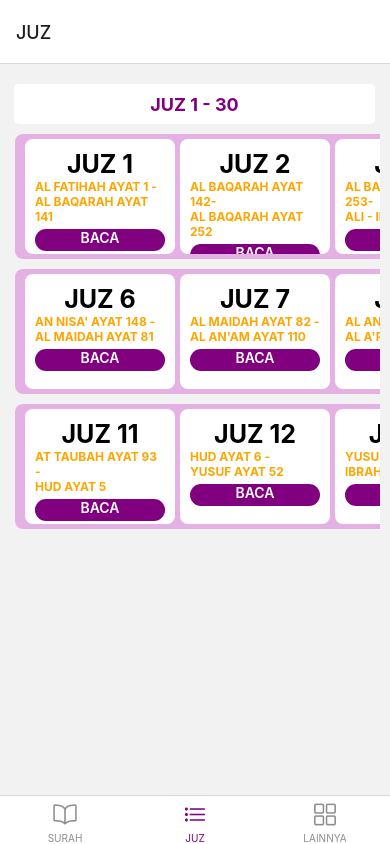
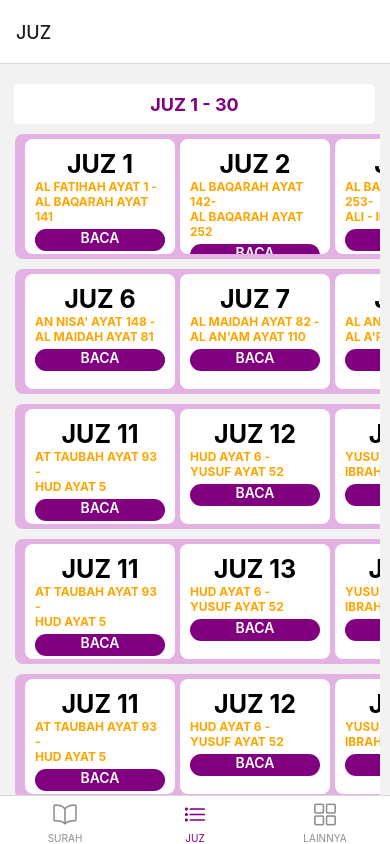
Before and after one commit to syaroh/React-Native-Alquran, a React Native app: screen /JUZ in a window 390 px wide. Built offline with nearby package versions, Linux system fonts and the light colour scheme; no server answers.

Commit message:
menampilkan detail surat dari 1 - 114

```diff
--- a/src/app.jsx
+++ b/src/app.jsx
@@ -8,8 +8,8 @@ import {createNativeStackNavigator} from '@react-navigation/native-stack';
 import {createBottomTabNavigator} from '@react-navigation/bottom-tabs';
 import Ionicons from 'react-native-vector-icons/Ionicons';
 import Detail from './screens/pages/Detail';
-import JUZ1 from './screens/pages/JUZ1';
 import DetailSurah1 from './screens/pages/DetailSurah1';
+import audioSurat from './screens/pages/audioSurat';
 
 const Stack = createNativeStackNavigator();
 const Tab = createBottomTabNavigator();
@@ -29,7 +29,8 @@ function App() {
           options={{headerShown: false}}
         />
         <Stack.Screen name="Detail" component={Detail} />
-        <Stack.Screen name="JUZ1" component={JUZ1} />
+        {/* <Stack.Screen name="JUZ1" component={JUZ1} /> */}
+        {/* <Stack.Screen name="audioSurat" component={audioSurat} /> */}
         <Stack.Screen name="DetailSurah1" component={DetailSurah1} />
       </Stack.Navigator>
     </NavigationContainer>
--- a/src/navigation/navigation.jsx
+++ b/src/navigation/navigation.jsx
@@ -7,7 +7,7 @@ import Surah from '../screens/Surah';
 import JUZ from '../screens/JUZ';
 import {createBottomTabNavigator} from '@react-navigation/bottom-tabs';
 import Detail from '../screens/pages/Detail';
-import JUZ1 from '../screens/pages/JUZ1';
+import JUZ1 from '../screens/pages/audioSurat';
 import DetailSurah1 from '../screens/pages/DetailSurah1';
 
 const Stack = createNativeStackNavigator();
--- a/src/screens/JUZ.jsx
+++ b/src/screens/JUZ.jsx
@@ -259,7 +259,154 @@ export default function JUZ({navigation}) {
         {/* Akhir View 3 */}
 
         {/* View 4 */}
+        <View>
+          <ScrollView horizontal={true}>
+            <View style={styles.kotakBesar}>
+              <ScrollView horizontal={true}>
+                {/* jus 11 */}
+                <View style={styles.kotakJuz}>
+                  <Text style={styles.angkaJuz}>JUZ 11</Text>
+                  <Text style={styles.surah1}>AT TAUBAH AYAT 93 -</Text>
+                  <Text style={styles.surah2}>HUD AYAT 5</Text>
+                  <View style={styles.tombolBaca}>
+                    <TouchableOpacity
+                      onPress={() => navigation.navigate('JUZ1')}>
+                      <Text style={styles.baca}>BACA</Text>
+                    </TouchableOpacity>
+                  </View>
+                </View>
+
+                {/* jus 12 */}
+                <View style={styles.kotakJuz}>
+                  <Text style={styles.angkaJuz}>JUZ 13</Text>
+                  <Text style={styles.surah1}>HUD AYAT 6 -</Text>
+                  <Text style={styles.surah2}>YUSUF AYAT 52</Text>
+                  <View style={styles.tombolBaca}>
+                    <TouchableOpacity
+                      onPress={() => navigation.navigate('JUZ1')}>
+                      <Text style={styles.baca}>BACA</Text>
+                    </TouchableOpacity>
+                  </View>
+                </View>
+
+                {/* jus 13 */}
+                <View style={styles.kotakJuz}>
+                  <Text style={styles.angkaJuz}>JUZ 14</Text>
+                  <Text style={styles.surah1}>YUSUF AYAT 53 -</Text>
+                  <Text style={styles.surah2}>IBRAHIM AYAT 52</Text>
+                  <View style={styles.tombolBaca}>
+                    <TouchableOpacity
+                      onPress={() => navigation.navigate('JUZ1')}>
+                      <Text style={styles.baca}>BACA</Text>
+                    </TouchableOpacity>
+                  </View>
+                </View>
+
+                {/* jus 14 */}
+                <View style={styles.kotakJuz}>
+                  <Text style={styles.angkaJuz}>JUZ 15</Text>
+                  <Text style={styles.surah1}>AL HIJR AYAT 1 -</Text>
+                  <Text style={styles.surah2}>AL NAHL AYAT 128</Text>
+                  <View style={styles.tombolBaca}>
+                    <TouchableOpacity
+                      onPress={() => navigation.navigate('JUZ1')}>
+                      <Text style={styles.baca}>BACA</Text>
+                    </TouchableOpacity>
+                  </View>
+                </View>
+
+                {/* jus 15 */}
+                <View style={styles.kotakJuz}>
+                  <Text style={styles.angkaJuz}>JUZ 16</Text>
+                  <Text style={styles.surah1}>AL ISRA' AYAT 1 -</Text>
+                  <Text style={styles.surah2}>AL KAHFI AYAT 74</Text>
+                  <View style={styles.tombolBaca}>
+                    <TouchableOpacity
+                      onPress={() => navigation.navigate('JUZ1')}>
+                      <Text style={styles.baca}>BACA</Text>
+                    </TouchableOpacity>
+                  </View>
+                </View>
+              </ScrollView>
+            </View>
+          </ScrollView>
+        </View>
         {/* akhir View 4 */}
+
+        {/* View 5 */}
+        <View>
+          <ScrollView horizontal={true}>
+            <View style={styles.kotakBesar}>
+              <ScrollView horizontal={true}>
+                {/* jus 11 */}
+                <View style={styles.kotakJuz}>
+                  <Text style={styles.angkaJuz}>JUZ 11</Text>
+                  <Text style={styles.surah1}>AT TAUBAH AYAT 93 -</Text>
+                  <Text style={styles.surah2}>HUD AYAT 5</Text>
+                  <View style={styles.tombolBaca}>
+                    <TouchableOpacity
+                      onPress={() => navigation.navigate('JUZ1')}>
+                      <Text style={styles.baca}>BACA</Text>
+                    </TouchableOpacity>
+                  </View>
+                </View>
+
+                {/* jus 12 */}
+                <View style={styles.kotakJuz}>
+                  <Text style={styles.angkaJuz}>JUZ 12</Text>
+                  <Text style={styles.surah1}>HUD AYAT 6 -</Text>
+                  <Text style={styles.surah2}>YUSUF AYAT 52</Text>
+                  <View style={styles.tombolBaca}>
+                    <TouchableOpacity
+                      onPress={() => navigation.navigate('JUZ1')}>
+                      <Text style={styles.baca}>BACA</Text>
+                    </TouchableOpacity>
+                  </View>
+                </View>
+
+                {/* jus 13 */}
+                <View style={styles.kotakJuz}>
+                  <Text style={styles.angkaJuz}>JUZ 13</Text>
+                  <Text style={styles.surah1}>YUSUF AYAT 53 -</Text>
+                  <Text style={styles.surah2}>IBRAHIM AYAT 52</Text>
+                  <View style={styles.tombolBaca}>
+                    <TouchableOpacity
+                      onPress={() => navigation.navigate('JUZ1')}>
+                      <Text style={styles.baca}>BACA</Text>
+                    </TouchableOpacity>
+                  </View>
+                </View>
+
+                {/* jus 14 */}
+                <View style={styles.kotakJuz}>
+                  <Text style={styles.angkaJuz}>JUZ 14</Text>
+                  <Text style={styles.surah1}>AL HIJR AYAT 1 -</Text>
+                  <Text style={styles.surah2}>AL NAHL AYAT 128</Text>
+                  <View style={styles.tombolBaca}>
+                    <TouchableOpacity
+                      onPress={() => navigation.navigate('JUZ1')}>
+                      <Text style={styles.baca}>BACA</Text>
+                    </TouchableOpacity>
+                  </View>
+                </View>
+
+                {/* jus 15 */}
+                <View style={styles.kotakJuz}>
+                  <Text style={styles.angkaJuz}>JUZ 17</Text>
+                  <Text style={styles.surah1}>AL ISRA' AYAT 1 -</Text>
+                  <Text style={styles.surah2}>AL KAHFI AYAT 74</Text>
+                  <View style={styles.tombolBaca}>
+                    <TouchableOpacity
+                      onPress={() => navigation.navigate('JUZ1')}>
+                      <Text style={styles.baca}>BACA</Text>
+                    </TouchableOpacity>
+                  </View>
+                </View>
+              </ScrollView>
+            </View>
+          </ScrollView>
+        </View>
+        {/* akhir View 5 */}
       </ScrollView>
     </View>
   );
--- a/src/screens/Surah.jsx
+++ b/src/screens/Surah.jsx
@@ -6,10 +6,12 @@ import {
   TouchableOpacity,
   ScrollView,
   TextInput,
+  FlatList,
 } from 'react-native';
-import React, {useEffect, useState} from 'react';
-import Detail from './pages/Detail';
+import {useEffect, useState} from 'react';
 import Ionicons from 'react-native-vector-icons/Ionicons';
+import axios from 'axios';
+import {SafeAreaView} from 'react-native-safe-area-context';
 
 const Surah = ({navigation}) => {
   const [data, setData] = useState([]);
@@ -37,9 +39,12 @@ const Surah = ({navigation}) => {
             <TouchableOpacity
               style={styles.boxText}
               onPress={() =>
-                navigation.navigate('Detail', {NoSurat: item.teksArab})
+                navigation.navigate('Detail', {noSurat: item.nomor})
               }
               key={index}>
+              <Text>
+                {item.nomor}, {item.namaLatin}, Jumlah Ayat: {item.namaLatin}
+              </Text>
               <Text style={styles.judul}>{item.nama}</Text>
             </TouchableOpacity>
           );
@@ -47,6 +52,9 @@ const Surah = ({navigation}) => {
     </ScrollView>
   );
 };
+
+export default Surah;
+
 const styles = StyleSheet.create({
   item: {
     fontSize: 18,
@@ -57,5 +65,3 @@ const styles = StyleSheet.create({
     marginVertical: 2,
   },
 });
-
-export default Surah;
--- a/src/screens/pages/Detail.jsx
+++ b/src/screens/pages/Detail.jsx
@@ -1,14 +1,15 @@
-import {Image, ScrollView, StyleSheet, Text, View} from 'react-native';
+import {Alert, Image, ScrollView, StyleSheet, Text, View} from 'react-native';
 import React, {useState, useEffect} from 'react';
+import axios from 'axios';
 
 const Detail = ({route}) => {
-  const {NoSurat} = route.params;
+  const {noSurat} = route.params;
   const [data, setData] = useState([]);
 
   const ambilData = async () => {
     try {
       // proses ambil data
-      const dataApi = await fetch('https://equran.id/api/v2/surat/1');
+      const dataApi = await fetch(`https://equran.id/api/v2/surat/${noSurat}`);
       const hasil = await dataApi.json();
       return setData(hasil.data.ayat);
       // console.log(hasil.data);
@@ -23,12 +24,13 @@ const Detail = ({route}) => {
   return (
     <View>
       {data &&
-        data.map((item, index) => {
-          return <Text key={index}>{item.teksArab}</Text>;
+        data.map((item, i) => {
+          return <Text key={i}>{item.teksArab}</Text>;
         })}
     </View>
   );
 };
+
 export default Detail;
 
 const styles = StyleSheet.create({});
--- /dev/null
+++ b/src/screens/pages/audioSurat.jsx
@@ -0,0 +1,14 @@
+import {StyleSheet, Text, View} from 'react-native';
+import React from 'react';
+
+const audioSurat = () => {
+  return (
+    <View>
+      <Text>JUZ1</Text>
+    </View>
+  );
+};
+
+export default audioSurat;
+
+const styles = StyleSheet.create({});
```
Also changed, not shown: src/screens/Lainnya.jsx (+6 -11 lines).
